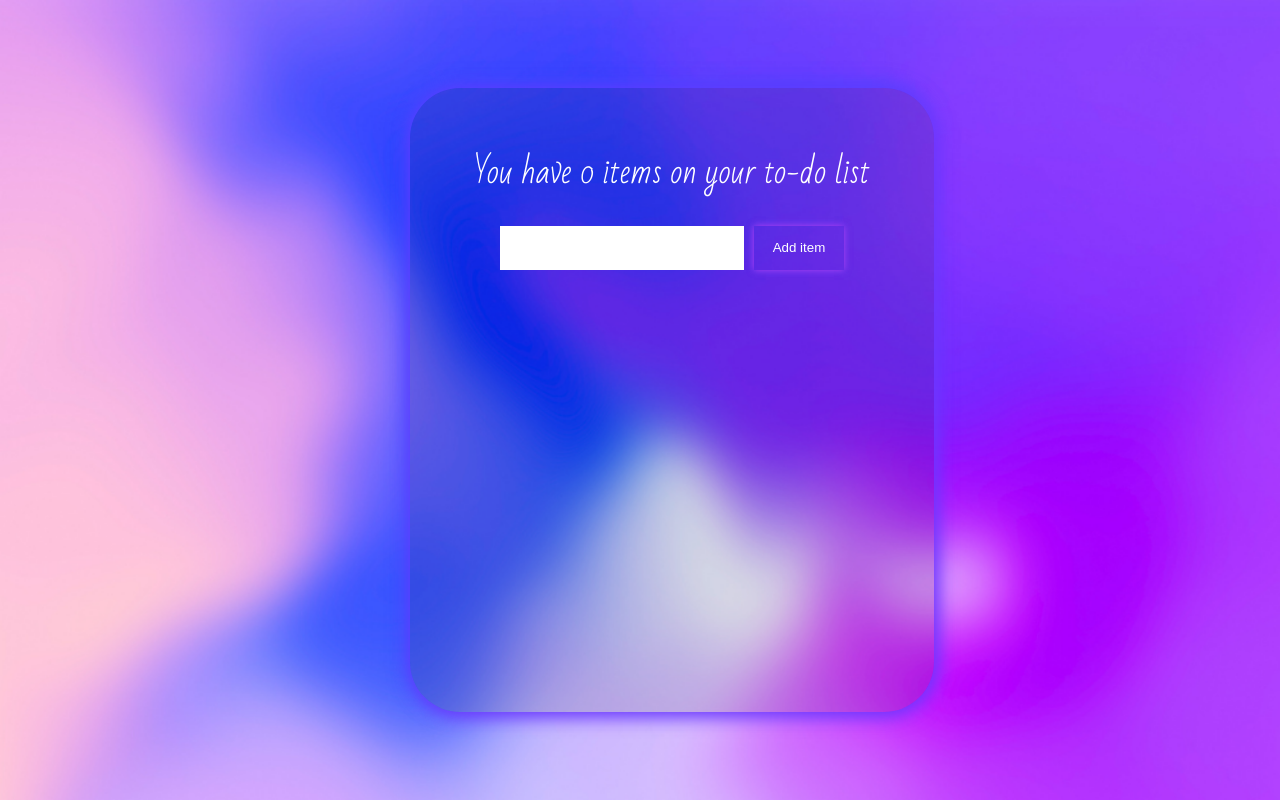
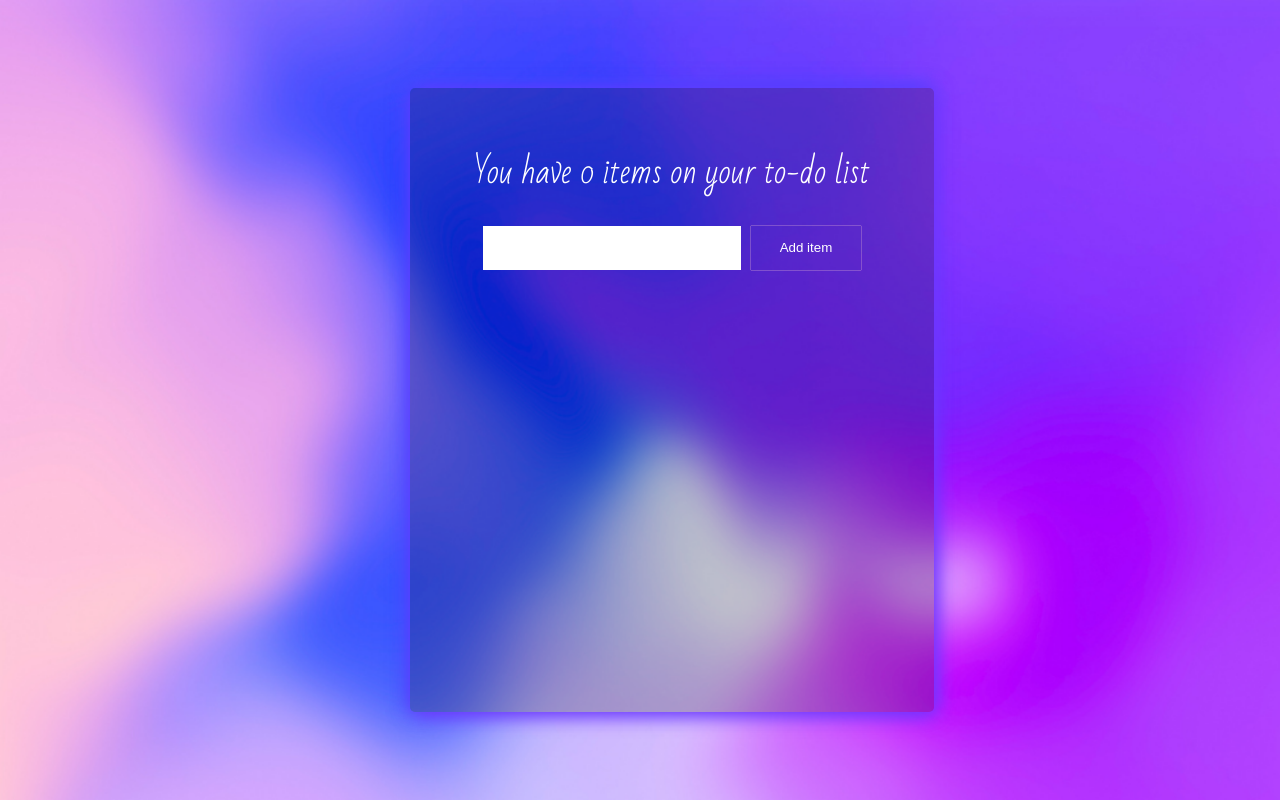
Before and after one commit to justkakai/to-do-app, a React (Create React App) app: page / in a window 1280 px wide. Built offline with nearby package versions, Linux system fonts and the light colour scheme; the HTML template or start-up script is replaced by a standard one.

Commit message:
even more styling

```diff
--- a/src/App.css
+++ b/src/App.css
@@ -5,13 +5,12 @@
   display: flex;
   flex-direction: column;
   align-items: center;
-  /* border: 2px solid white; */
   padding: 2rem;
   width: 100%;
   height: 70vh;
   margin: 0 auto;
-  border-radius: 50px;
-  background: rgba(0, 0, 0, 0.1);
+  border-radius: 5px;
+  background: rgba(0, 0, 0, 0.2);
   box-shadow: 3px 3px 20px #7732ff,
     -3px -3px 20px #3b4aff;
 }
@@ -27,18 +26,20 @@ li {
 
 button {
   color: white;
-  padding: 0.9rem 1.2rem;
+  padding: 0.9rem 1.8rem;
   border: none;
   background: none;
   border-radius: 0px;
-  background: rgba(0, 0, 0, 0);
-  box-shadow: 0px 0px 7px rgb(195, 49, 231),
-    -0px -0px 7px rgba(59, 74, 255, 1);
+  box-shadow: 0px 0px 1px rgb(235, 232, 236),
+    -0px -0px 1px rgb(211, 117, 176);
+}
+
+button:hover {
+  background: rgba(0, 0, 0, 0.1);
 }
 
 button:active {
-  box-shadow: 0px 0px 7px rgb(255, 255, 255),
-    -0px -0px 7px rgba(59, 74, 255, 1);
+  box-shadow: none;
 }
 
 .input-container {
@@ -50,6 +51,7 @@ button:active {
 .input-container input {
   width: 15rem;
   border: none;
+  padding-left: 1rem;
 }
 
 .toDoItem {
@@ -66,10 +68,14 @@ button:active {
   font-weight: 400;
   font-size: 1.2rem;
   color: white;
-  /* border: 2px solid gold; */
-  /* font-family: sans-serif; */
 }
 
 .toDoItem button {
   margin-bottom: 1rem;
+  padding: 0.5rem 1.2rem;
 }
+
+.listing {
+  overflow-y: auto;
+  padding: 1rem;
+}
--- a/src/App.js
+++ b/src/App.js
@@ -34,7 +34,7 @@ function App() {
         <input type="text" onChange={(e) => setInputToAdd(e.target.value)} value={inputToAdd} />
         <button onClick={() => setArrayItem([...theArray, inputToAdd])}>Add item</button>
       </div>
-      <ul>
+      <ul className='listing'>
         {theArray.map(item => {
           return (
             <div className='toDoItem'>
```
